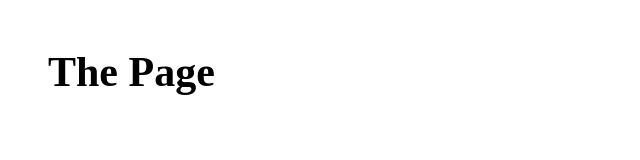
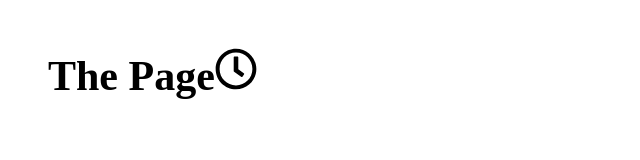
Before and after one commit to bookwyrm/webpack-in-wordpress, a website built with webpack: page index.html in a window 1280 px wide. Shown: the whole page, without its empty margins (0-640 px from the left). Built offline with nearby package versions, Linux system fonts and the light colour scheme.

Commit message:
Add simple image

```diff
--- a/src/sass/style.scss
+++ b/src/sass/style.scss
@@ -9,5 +9,13 @@ body {
 
   h1 {
     font-size: 42px;
+
+    &::after {
+      display: inline-block;
+      height: 1em;
+      width: 1em;
+      background: url(../../src/img/clock.svg) 50% 50% / cover no-repeat;
+      content: '';
+    }
   }
 }
```
Also changed, not shown: src/img/clock.svg (added).
